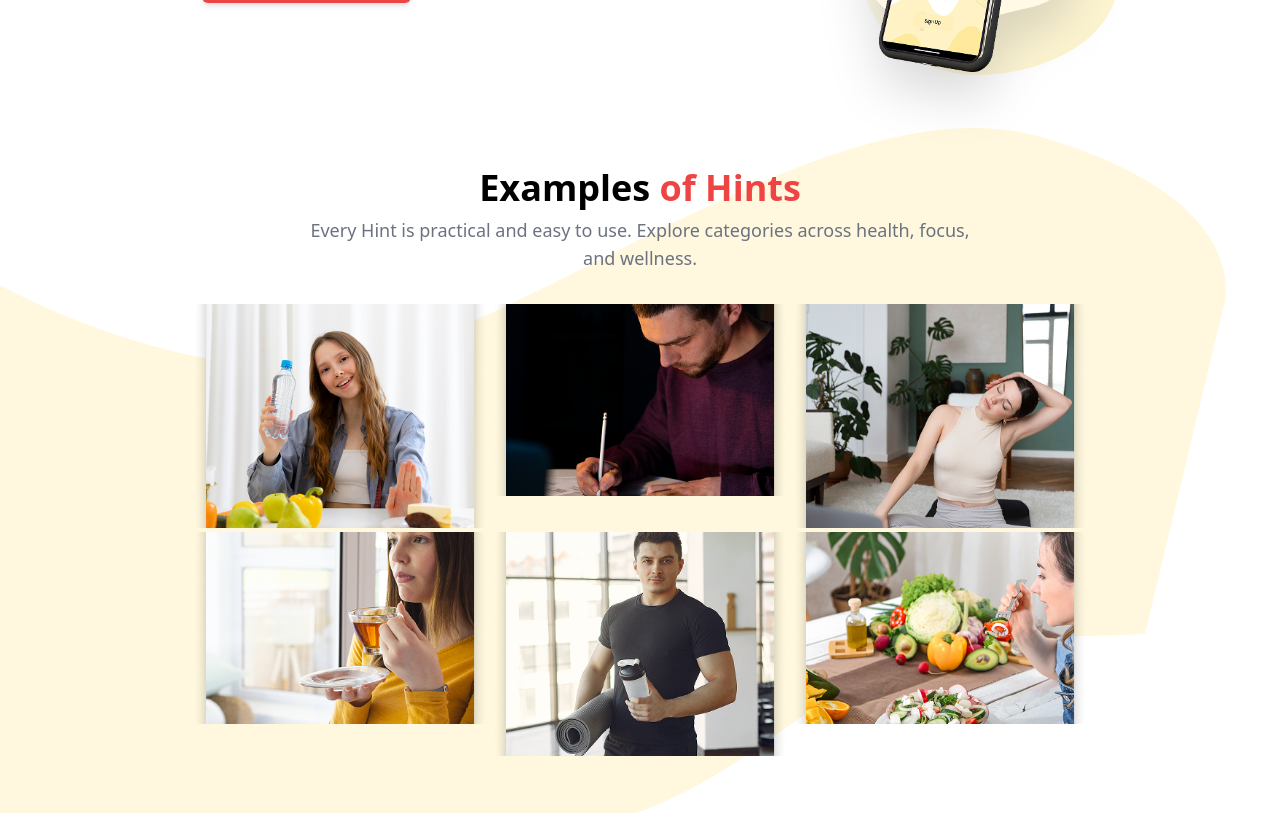
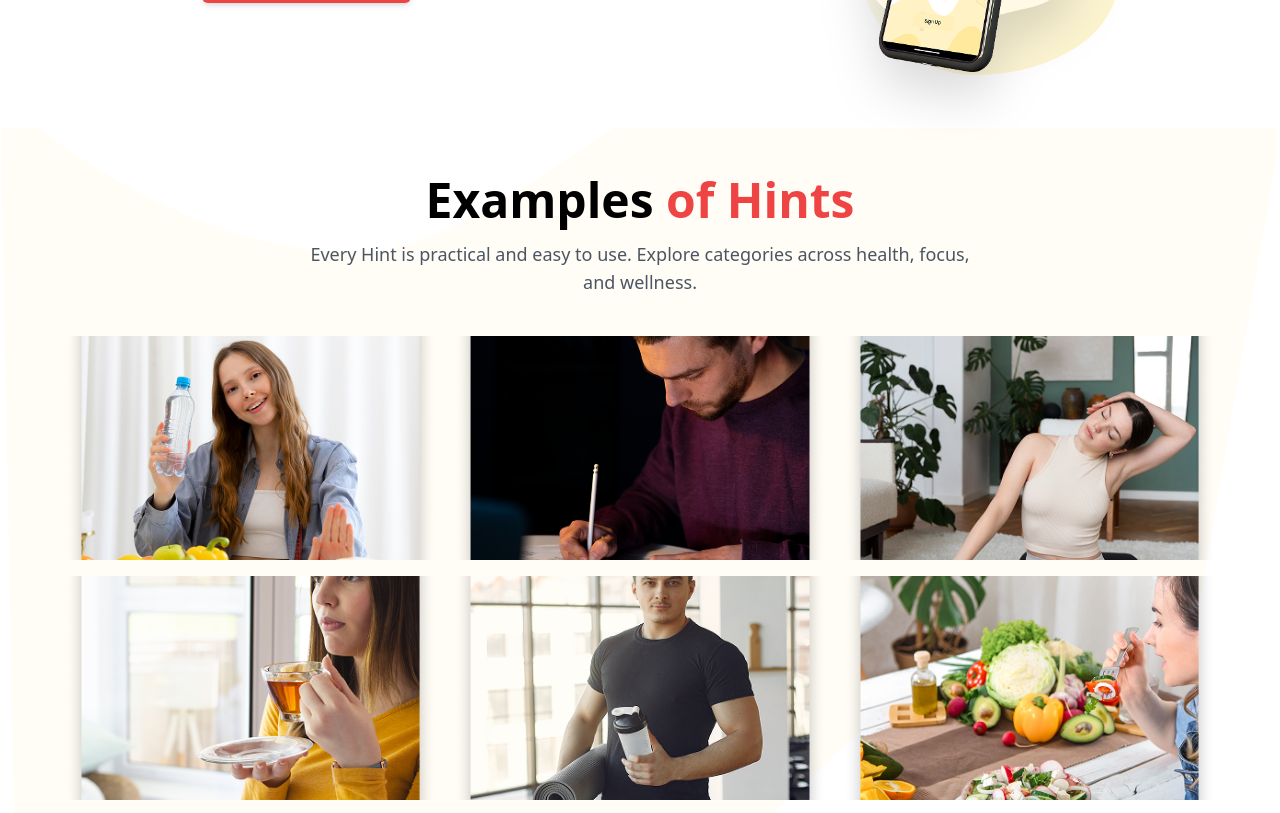
Before and after one commit to TAS3-maker/Hintswork, a React (Create React App) app in the folder hintswork/: page / in a window 1280 px wide. Shown: the part 2220-3033 px from the top of the page. Built offline with nearby package versions, Linux system fonts and the light colour scheme.

Commit message:
Update ExOfHints.jsx

```diff
--- a/hintswork/src/main/Landing/components/ExOfHints.jsx
+++ b/hintswork/src/main/Landing/components/ExOfHints.jsx
@@ -1,42 +1,44 @@
-import React from 'react'
-import shape from '../assets/shape.png'
-import img1 from '../assets/img1.png'
-import img2 from '../assets/img2.png'
-import img3 from '../assets/img3.png'
-import img4 from '../assets/img4.png'
-import img5 from '../assets/img5.png'
-import img6 from '../assets/img6.png'
+import React from 'react';
+import shape from '../assets/shape.png';
+import img1 from '../assets/img1.png';
+import img2 from '../assets/img2.png';
+import img3 from '../assets/img3.png';
+import img4 from '../assets/img4.png';
+import img5 from '../assets/img5.png';
+import img6 from '../assets/img6.png';
 
- const ExOfHints = () => {
+const ExOfHints = () => {
   return (
-    <div className="relative  pt-10 pb-16 px-4 w-[100%] md:px-12">
-      {/* Background shape */}
+    <div className="relative pt-12 pb-16 px-4 md:px-12 overflow-hidden">
       <img
         src={shape}
-        alt=""
-        className="absolute top-0 left-[-4%] w-[100%] h-[120%] ml-15 z-0 pointer-events-none"
+        alt="Background Shape"
+        className="absolute top-0 left-0 w-full h-full object-cover opacity-30 z-0 pointer-events-none"
       />
-      {/* Content above background */}
-      <div className="relative z-10 mr-50">
-        <div className="text-center mb-8">
-          <h2 className="text-3xl md:text-4xl font-bold mb-2">
+
+      <div className="relative z-10 max-w-6xl mx-auto">
+        <div className="text-center mb-10 px-2">
+          <h2 className="text-3xl md:text-5xl font-bold mb-4">
             Examples <span className="text-red-500">of Hints</span>
           </h2>
-          <p className="text-gray-500 text-base md:text-lg max-w-2xl mx-auto">
+          <p className="text-gray-600 text-base md:text-lg max-w-2xl mx-auto">
             Every Hint is practical and easy to use. Explore categories across health, focus, and wellness.
           </p>
         </div>
-        {/* Image grid */}
-        <div className="grid grid-cols-2 md:grid-cols-3 gap-3 md:gap-1 max-w-4xl mx-auto">
-          <img src={img1} alt="Hint Example 1" className="rounded-lg object-cover w-full h-48 md:h-56 " />
-          <img src={img2} alt="Hint Example 2" className="rounded-lg object-cover w-full h-48 md:h-70 " />
-          <img src={img3} alt="Hint Example 3" className="rounded-lg object-cover w-full h-48 md:h-56 " />
-          <img src={img4} alt="Hint Example 4" className="rounded-lg object-cover w-full h-48 md:h-70 " />
-          <img src={img5} alt="Hint Example 5" className="rounded-lg object-cover w-full h-48 md:h-56 " />
-          <img src={img6} alt="Hint Example 6" className="rounded-lg object-cover w-full h-48 md:h-70 " />
+
+        <div className="grid grid-cols-2 md:grid-cols-3 gap-4">
+          {[img1, img2, img3, img4, img5, img6].map((img, idx) => (
+            <img
+              key={idx}
+              src={img}
+              alt={`Hint Example ${idx + 1}`}
+              className="rounded-lg w-full h-40 md:h-56 object-cover"
+            />
+          ))}
         </div>
       </div>
     </div>
-  )
-}
-export default ExOfHints
+  );
+};
+
+export default ExOfHints;
```
